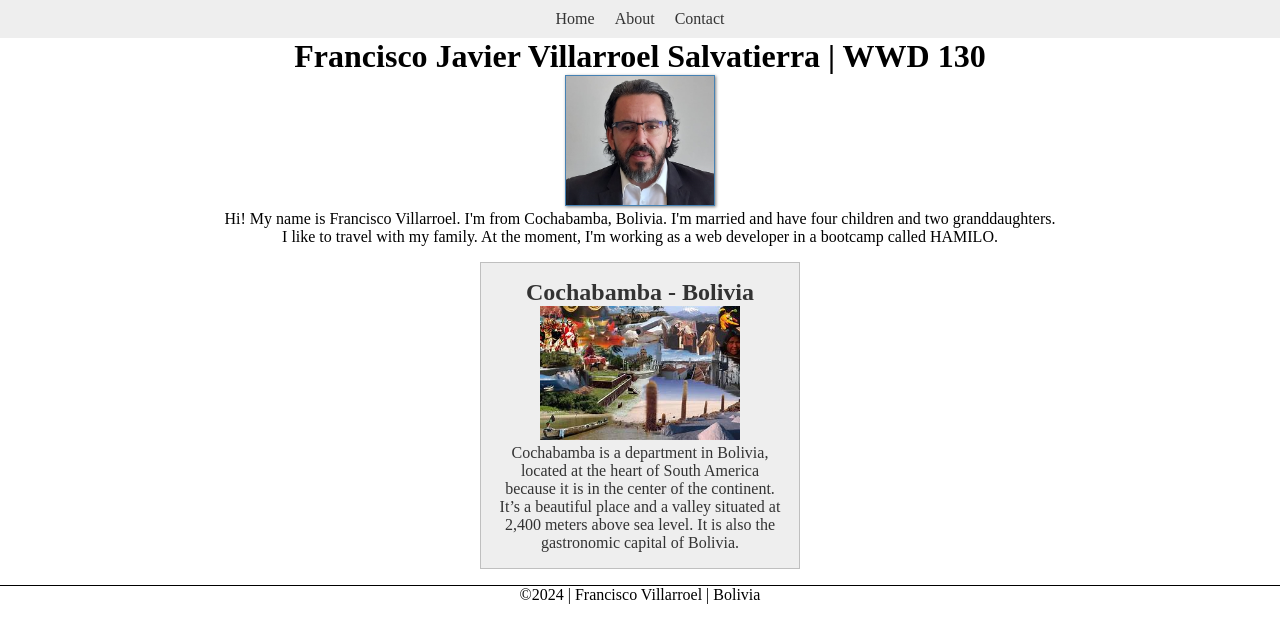
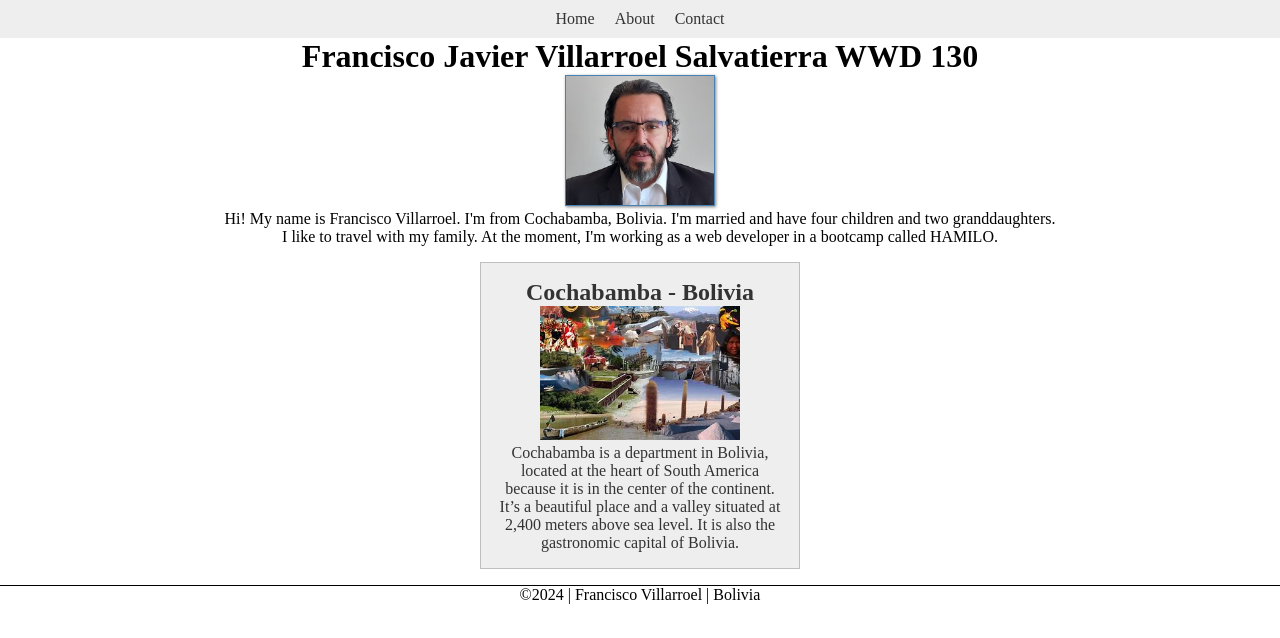
Before and after one commit to franjavi8776/wdd130, a plain HTML site: page index.html in a window 1280 px wide. Drawn offline with Linux system fonts and the light colour scheme.

Commit message:
Update  3 index.html

```diff
--- a/index.html
+++ b/index.html
@@ -3,7 +3,7 @@
   <head>
     <meta charset="utf-8">
     <meta name="viewport" content="width=device-width, initial-scale=1.0">
-    <title>Francisco Javier Villarroel Salvatierra | WWD 130</title>
+    <title>Francisco Javier Villarroel Salvatierra WWD 130</title>
     <meta
       name="description"
       content="Francisco Villarroel, wdd130, my first blog"
@@ -21,7 +21,7 @@
       </nav>
     </header>
     <main>
-      <h1>Francisco Javier Villarroel Salvatierra | WWD 130</h1>
+      <h1>Francisco Javier Villarroel Salvatierra WWD 130</h1>
       <img src="images/profile.jpg" alt="Hi, my name is Francisco Villarroel">
       <p>
         Hi! My name is Francisco Villarroel. I'm from Cochabamba, Bolivia. I'm
```
